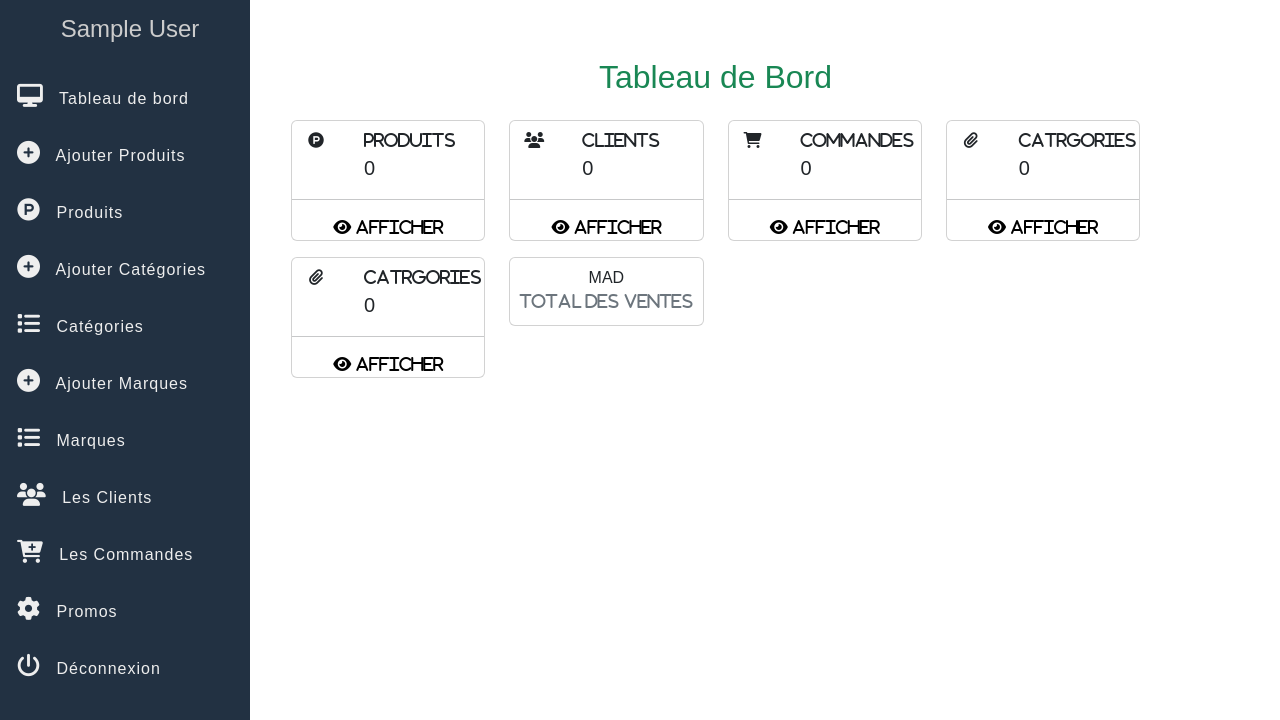
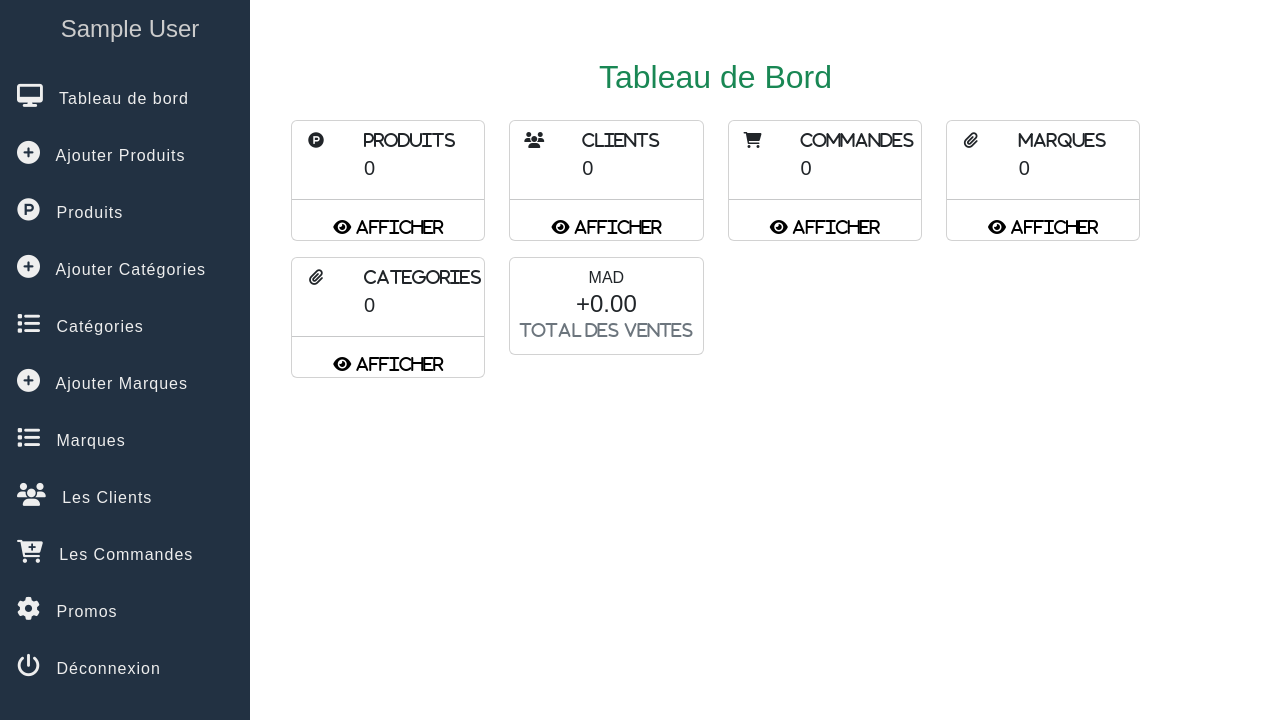
Before and after one commit to ab-talbi/electro-shop, a PHP site: page /admin/index.php?tableau_bort in a window 1280 px wide. Shown: the part 80-800 px from the top of the page. Run offline with PHP 8.4, Linux system fonts and the light colour scheme; the visitor is signed in with stand-in values (Sample User, id 1); data that the repository does not hold is empty; some libraries are stand-ins or nearby versions.

Commit message:
quelques modifications

```diff
--- a/admin/index.php
+++ b/admin/index.php
@@ -242,7 +242,7 @@
                                         </div>
                                         <div class="col-sm-8">
                                             <div class="detail">
-											<i class="fa-solid detail-subtitle">Catrgories</i>
+											<i class="fa-solid detail-subtitle">Marques</i><br/>
                                                 <span class="number"><?php
 									getStatistique("marques");
 								?></span>
@@ -271,9 +271,9 @@
                                         </div>
                                         <div class="col-sm-8">
                                             <div class="detail">
-                                                <i class="fa-solid detail-subtitle">Catrgories</i>
+                                                <i class="fa-solid detail-subtitle">Categories</i>
                                                 <span class="number"><?php
-									getStatistique("marques");
+									getStatistique("categories");
 								?></span>
                                             </div>
                                         </div>
@@ -295,7 +295,7 @@
                                     <div class="row pt-2">
                                         <div class="dfd text-center">
                                             MAD
-                                            <h4 class="mb-0"><?php getCA();?></h4>
+                                            <h4 class="mb-0">+<?php getCA();?></h4>
                                             <p class="fa-solid text-muted">TOTAL DES VENTES</p>
                                         </div>
                                     </div>
--- a/admin/liste_categories.php
+++ b/admin/liste_categories.php
@@ -27,13 +27,7 @@
             <td><button value="index.php?supprimer_categorie=<?php echo $ligne->id_categorie; ?>"
             type="button" class=" fa-solid fa-trash btn text-black confirme" data-bs-toggle="modal" data-bs-target="#exampleModal">
             </button></td>
-<<<<<<< HEAD
 
-=======
-            <!-- <td><button value="index.php?supprimer_categorie=<?php echo $ligne->id_categorie; ?>"
-                        type='button' class='fa-solid fa-trash-can btn text-black confirme' data-bs-toggle='modal' data-bs-target='#exampleModal'></button>
-            </td> -->
->>>>>>> 0acfc33cc49a2b461b2d5e751c0548d8fe6abbe6
         </tr>
         <?php
             $number++;
--- a/fonctions/fonctions.php
+++ b/fonctions/fonctions.php
@@ -894,7 +894,7 @@
         }elseif($table == "categories"){
             $select_table = $con->prepare("SELECT * FROM categories ");
         }elseif($table == "utilisateurs"){
-            $select_table = $con->prepare("SELECT * FROM utilisateurs ");
+            $select_table = $con->prepare("SELECT * FROM utilisateurs WHERE role != 1");
         }
         $select_table->execute(array());
         $rows = $select_table->rowcount();
@@ -912,7 +912,7 @@
         $rows = $select_total->rowcount();
         $data = $select_total->fetch();
         if($rows > 0){
-            echo $data['total'];
+            echo number_format($data['total'],2);
         }else{
             echo '0';
         }
--- a/includes/connect.php
+++ b/includes/connect.php
@@ -1,7 +1,7 @@
 <?php
 
 try{
-    $con=new PDO('mysql:host=localhost:3310;dbname=electroshop;charset=utf8', 'root', '');
+    $con=new PDO('mysql:host=localhost;dbname=electroshop;charset=utf8', 'root', '');
 }catch(Exception $e)
 {
     die('Erreur'.$e->getMessage());
```
